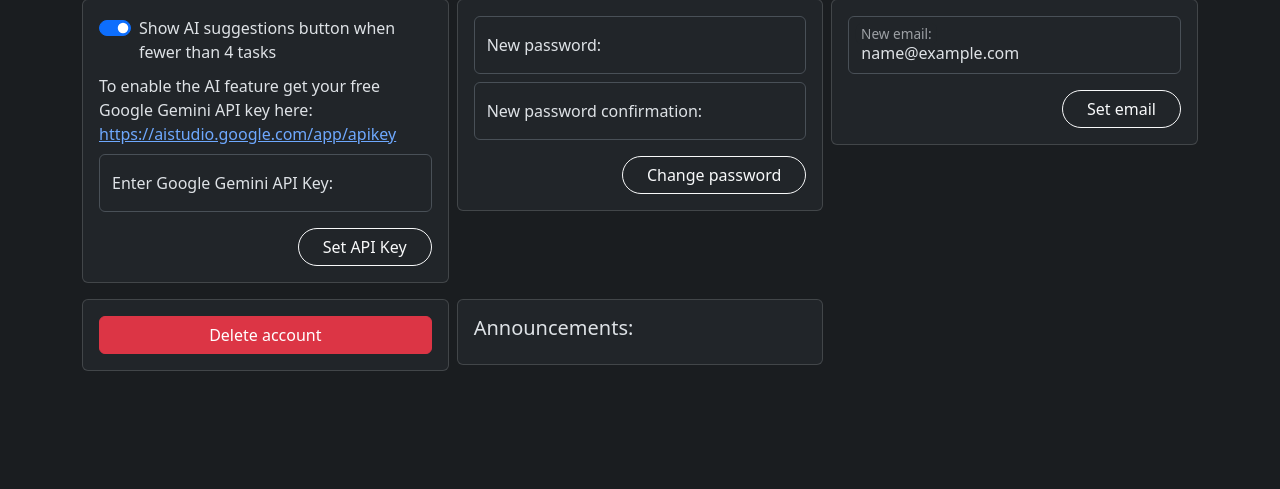
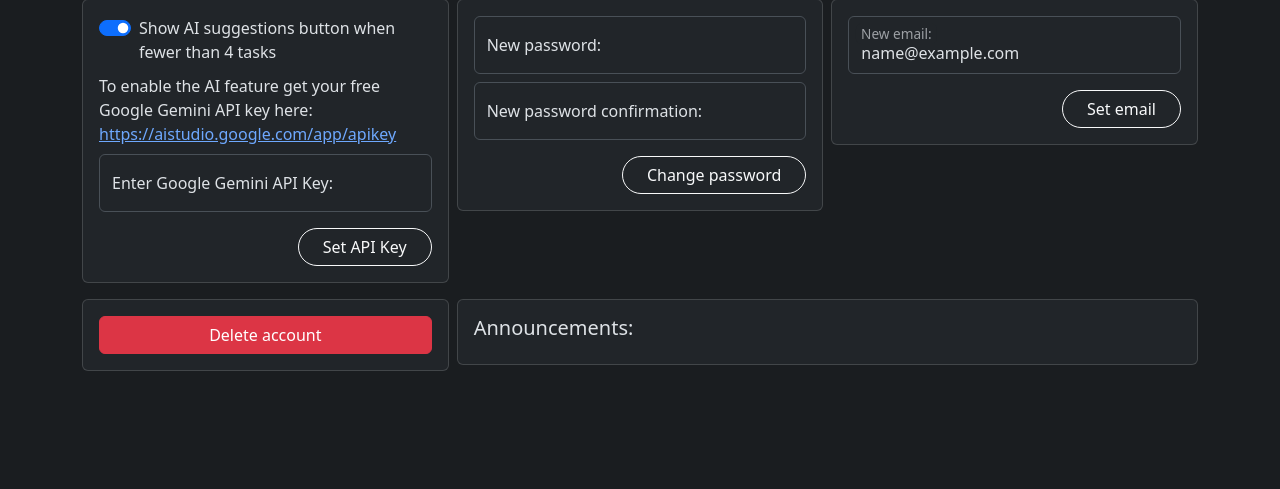
Before and after one commit to TPJelf/kankan, a Django app: page /account/ in a window 1280 px wide. Shown: the part 97-586 px from the top of the page. Run offline with Django 4.2, Linux system fonts and the light colour scheme; the visitor is signed in with stand-in values (Sample User, id 1); data comes from the database, SQL or seed files in the repository; data that the repository does not hold is empty; some libraries are stand-ins or nearby versions.

Commit message:
fix: format

```diff
--- a/templates/account.html
+++ b/templates/account.html
@@ -105,7 +105,7 @@
         </div>
       </div>
     </div>
-    <div class="col-lg-4 col-sm-12 p-1">
+    <div class="col-lg-8 col-sm-12 p-1">
       <div class="card mb-2">
         <div class="card-body d-grid">
           <h5>Announcements:</h5>
```
